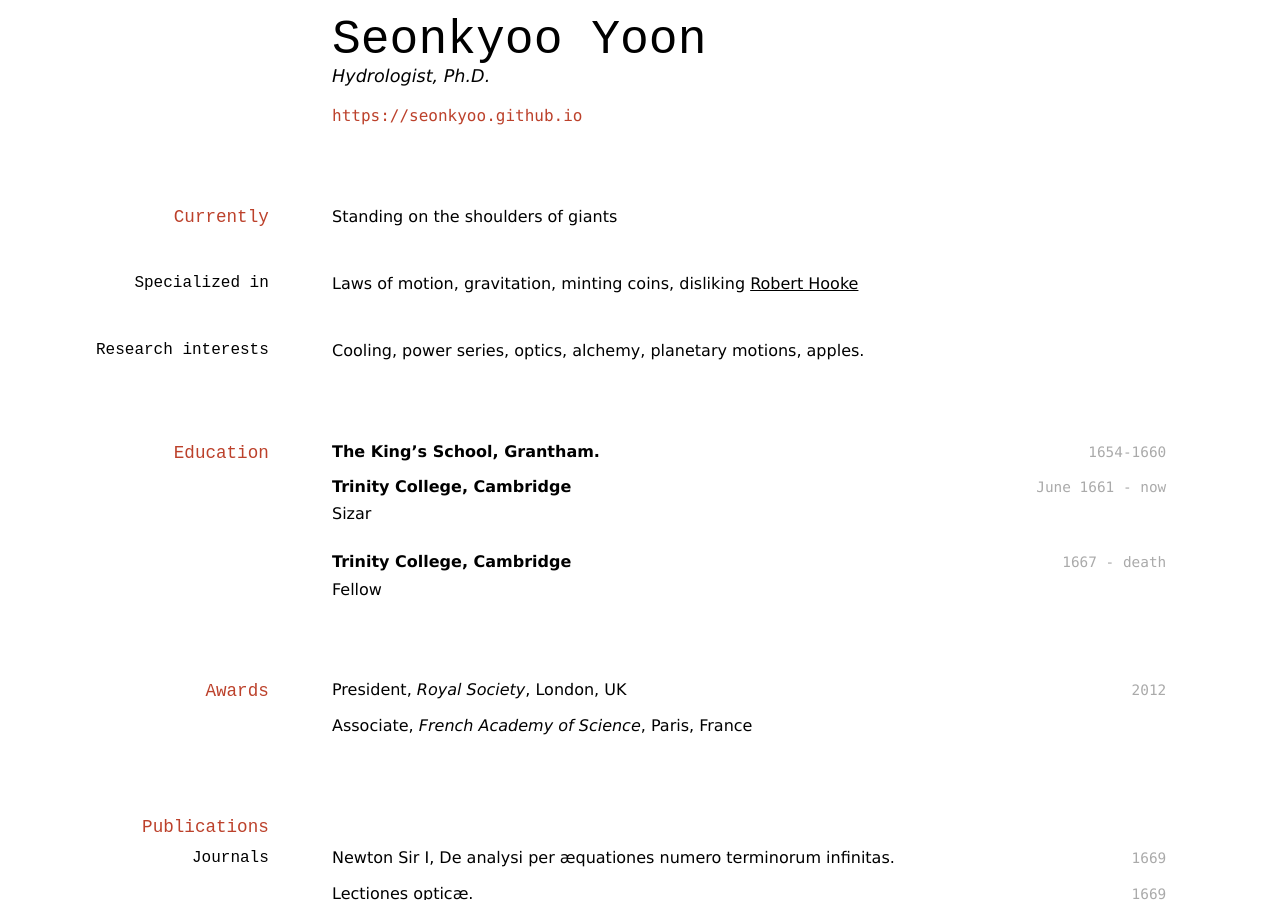
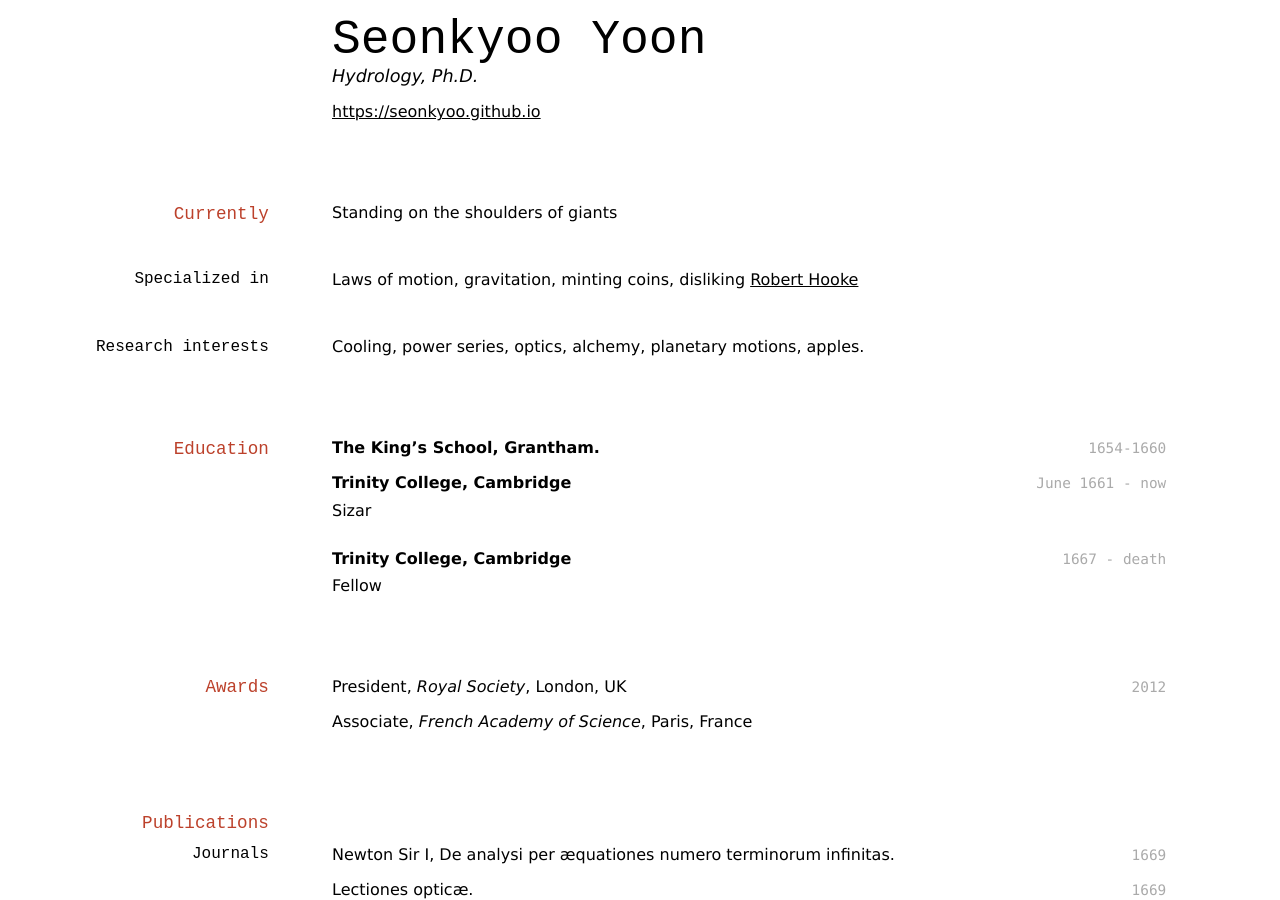
Before and after one commit to seonkyoo/home, a Jekyll site: the page built from _pages/4_vitae.md, in a window 1280 px wide and 900 px high. Built offline with Jekyll 4.4.1, drawn with Linux system fonts in a browser that asks for light colours.

```diff
--- a/_pages/4_vitae.md
+++ b/_pages/4_vitae.md
@@ -6,13 +6,16 @@ description:
 ---
 
 # Seonkyoo Yoon
-Hydrologist, Ph.D.
+Hydrology, Ph.D.
 
+[https://seonkyoo.github.io](/)
+
+<!--
 <div id="webaddress">
 <a href="https://seonkyoo.github.io">https://seonkyoo.github.io</a>
-<!-- | <a href="http://en.wikipedia.org/wiki/Isaac_Newton">My wikipedia page</a> -->
+| <a href="http://en.wikipedia.org/wiki/Isaac_Newton">My wikipedia page</a>
 </div>
-
+-->
 
 ## Currently
 
```
Also changed, not shown: _pages/1_about.md (+5 -4 lines).
